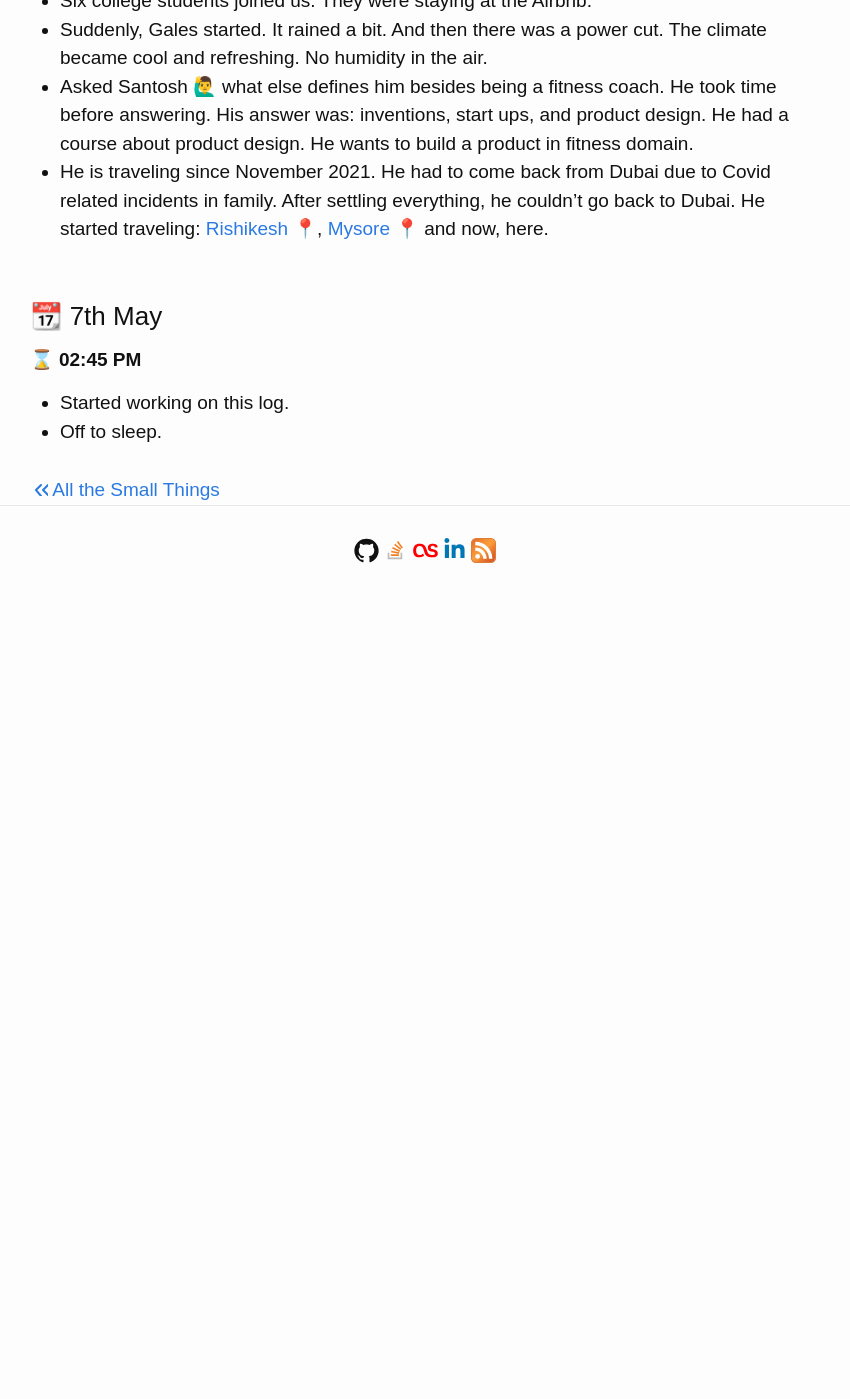
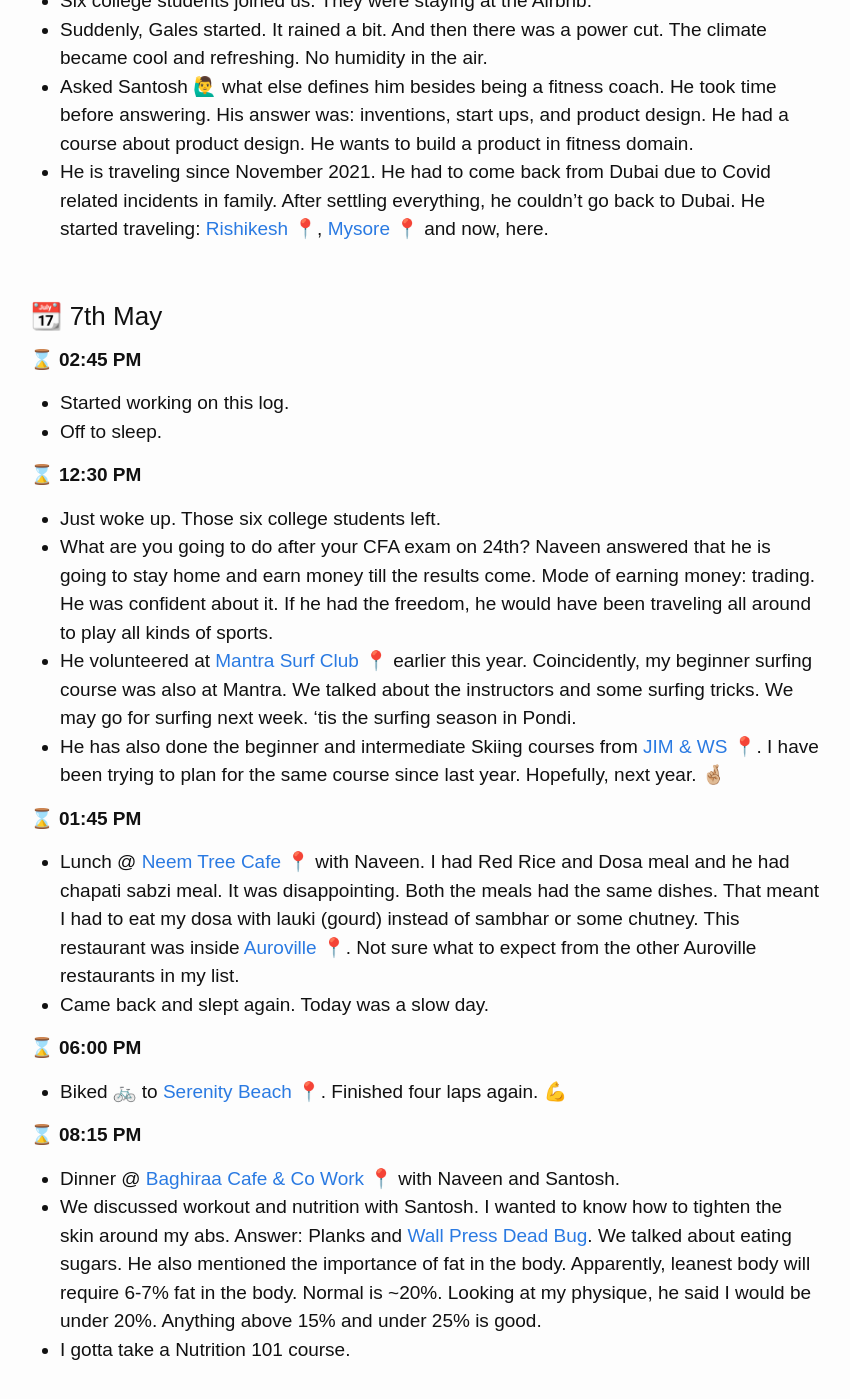
Before and after one commit to TrigonaMinima/TrigonaMinima.github.io, a Jekyll site: the page built from _posts/2022-04-29-pondi.md, in a window 1280 px wide and 1400 px high, scrolled down 6821 px. Shown: the whole window, without its empty margins (215-1065 px from the left). Built offline with Jekyll 4.4.1, drawn with Linux system fonts in a browser that asks for light colours; before the commit the page ends 7430 px from its top, so only the background shows below that; some of the changed text lies outside the part shown.

Commit message:
Add: pondicherry travelogue - 7th May

```diff
--- a/_posts/2022-04-29-pondi.md
+++ b/_posts/2022-04-29-pondi.md
@@ -209,3 +209,21 @@ categories: city-hopping
 **⌛ 02:45 PM**
 - Started working on this log.
 - Off to sleep.
+
+**⌛ 12:30 PM**
+- Just woke up. Those six college students left.
+- What are you going to do after your CFA exam on 24th? Naveen answered that he is going to stay home and earn money till the results come. Mode of earning money: trading. He was confident about it. If he had the freedom, he would have been traveling all around to play all kinds of sports.
+- He volunteered at [Mantra Surf Club 📍](https://g.page/SurfingIndia?share) earlier this year. Coincidently, my beginner surfing course was also at Mantra. We talked about the instructors and some surfing tricks. We may go for surfing next week. 'tis the surfing season in Pondi.
+- He has also done the beginner and intermediate Skiing courses from [JIM & WS 📍](https://g.page/JIMWS?share). I have been trying to plan for the same course since last year. Hopefully, next year. 🤞🏼
+
+**⌛ 01:45 PM**
+- Lunch @ [Neem Tree Cafe 📍](https://goo.gl/maps/A7Df1WL922ikqsu58) with Naveen. I had Red Rice and Dosa meal and he had chapati sabzi meal. It was disappointing. Both the meals had the same dishes. That meant I had to eat my dosa with lauki (gourd) instead of sambhar or some chutney. This restaurant was inside [Auroville 📍](https://goo.gl/maps/QkdZL3P4HXQiGq859). Not sure what to expect from the other Auroville restaurants in my list.
+- Came back and slept again. Today was a slow day.
+
+**⌛ 06:00 PM**
+- Biked 🚲 to [Serenity Beach 📍](https://goo.gl/maps/z5KNS3Uwcagjub766). Finished four laps again. 💪
+
+**⌛ 08:15 PM**
+- Dinner @ [Baghiraa Cafe & Co Work 📍](https://goo.gl/maps/ArLRMjDa7SvXbqVF9) with Naveen and Santosh.
+- We discussed workout and nutrition with Santosh. I wanted to know how to tighten the skin around my abs. Answer: Planks and [Wall Press Dead Bug](https://www.youtube.com/watch?v=zcCFmBkJxLM). We talked about eating sugars. He also mentioned the importance of fat in the body. Apparently, leanest body will require 6-7% fat in the body. Normal is ~20%. Looking at my physique, he said I would be under 20%. Anything above 15% and under 25% is good.
+- I gotta take a Nutrition 101 course.
```
